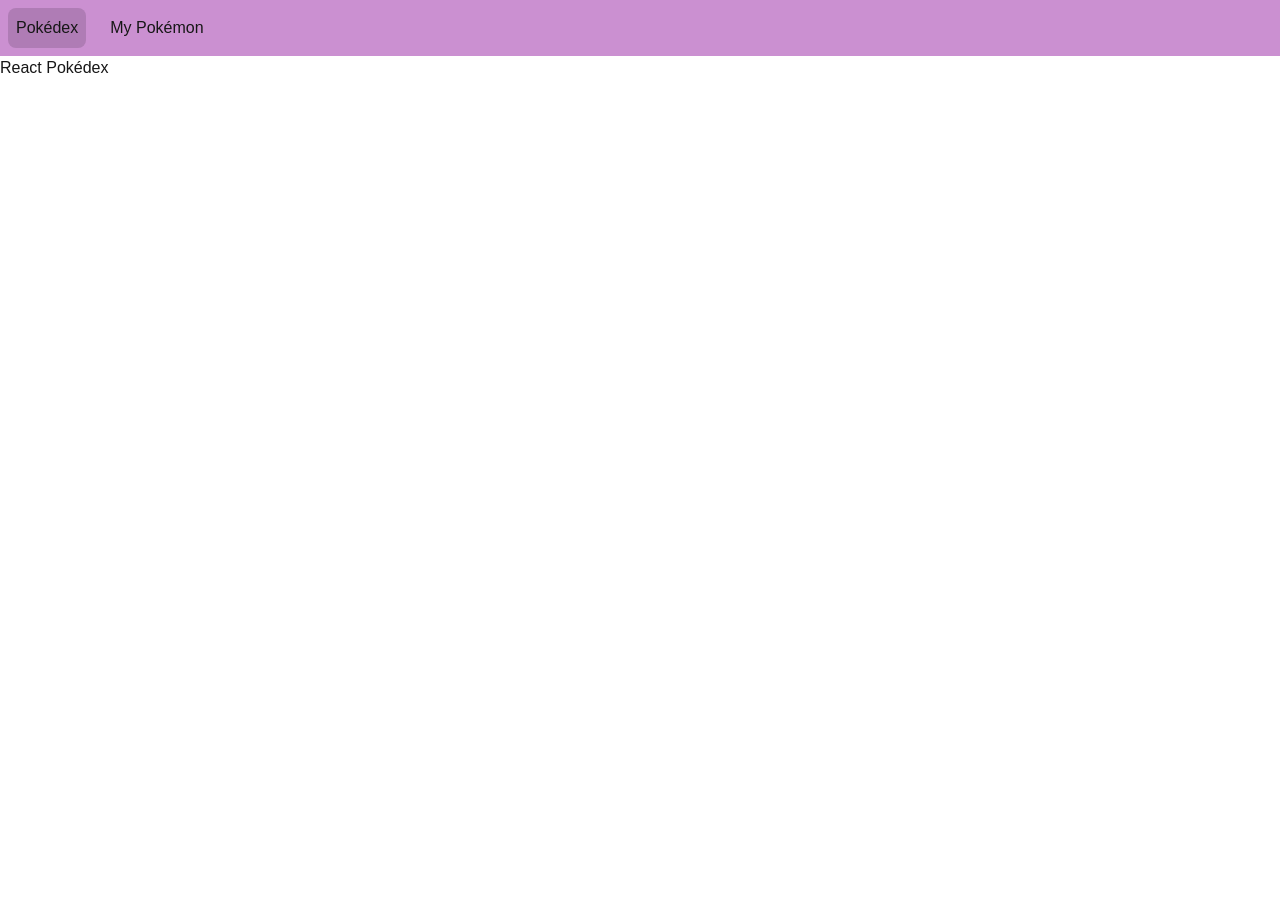
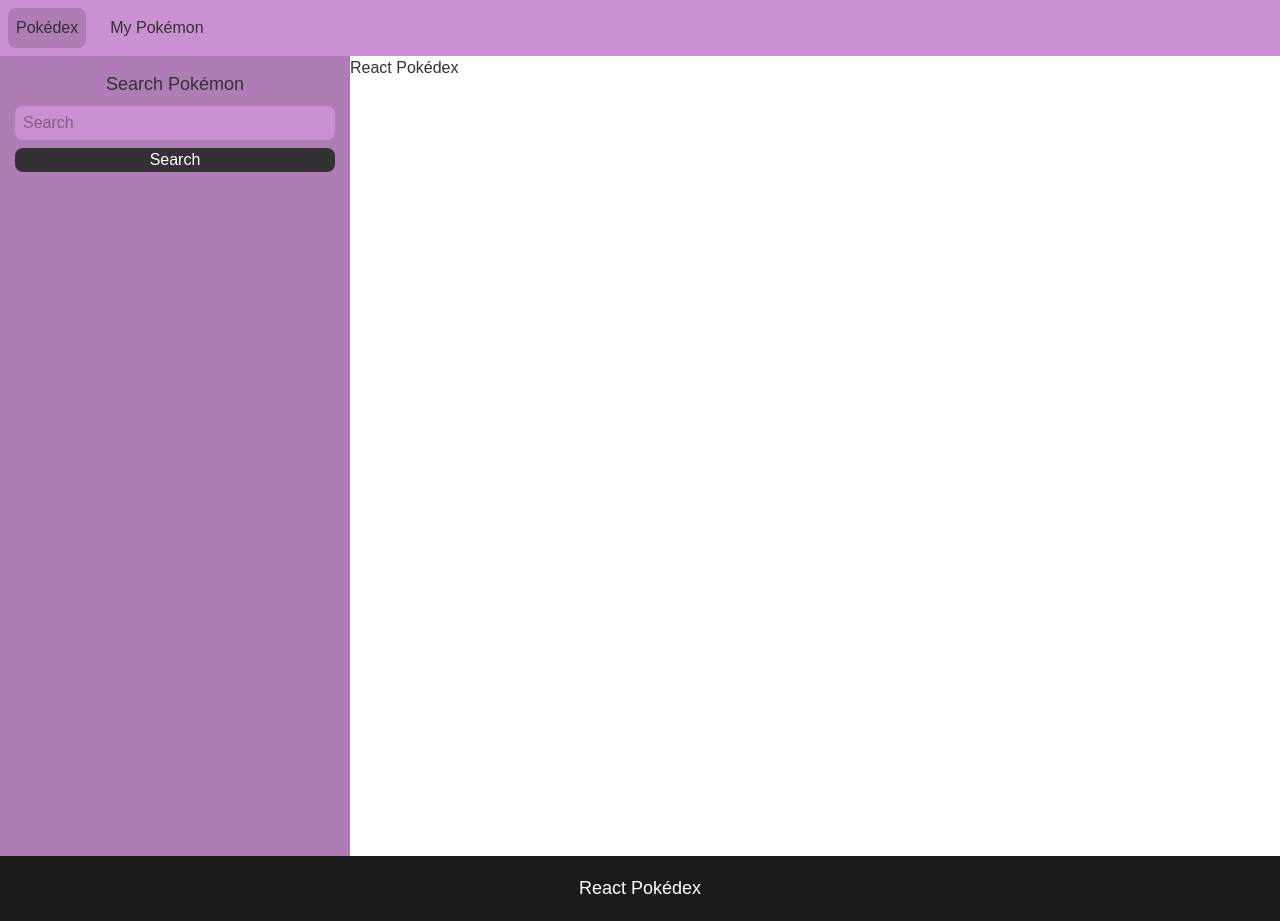
Before and after one commit to Cadexii/react-pokedex, a Next.js app: page / in a window 1280 px wide. Before the commit the page ends 800 px from the top, so only its background shows below. Built offline with nearby package versions, Linux system fonts and the light colour scheme.

Commit message:
create sidebar

```diff
--- /dev/null
+++ b/src/app/components/Footer/Footer.tsx
@@ -0,0 +1,11 @@
+import styles from "./footer.module.css";
+
+const Footer = () => {
+  return (
+    <div className={styles.container}>
+      <h1>React Pokédex</h1>
+    </div>
+  );
+};
+
+export default Footer;
--- /dev/null
+++ b/src/app/components/Footer/footer.module.css
@@ -0,0 +1,13 @@
+.container {
+    display: flex;
+    justify-content: center;
+    align-items: center;
+    background-color: #1b1b1b;
+    height: 65px;
+    bottom: 0;
+
+    h1 {
+        color: #ffffff;
+        font-size: 18px;
+    }
+}
--- /dev/null
+++ b/src/app/components/Sidebar/Sidebar.tsx
@@ -0,0 +1,15 @@
+import styles from "./sidebar.module.css";
+
+const Sidebar = () => {
+  return (
+    <div className={styles.container}>
+      <div className={styles.searchContainer}>
+        <h2>Search Pokémon</h2>
+        <input type="text" placeholder="Search" />
+        <button>Search</button>
+      </div>
+    </div>
+  );
+};
+
+export default Sidebar;
--- /dev/null
+++ b/src/app/components/Sidebar/sidebar.module.css
@@ -0,0 +1,44 @@
+.container {
+    display: flex;
+    justify-content: center;
+    background-color: var(--tertiary);
+    width: 350px;
+    height: 100vh;
+    padding: 15px;
+}
+
+.searchContainer {
+    display: flex;
+    flex-direction: column;
+    justify-content: center;
+    align-items: center;
+    width: 100%;
+    height: 100px;
+
+    h2 {
+        color: var(--foreground);
+        font-size: 18px;
+        margin-bottom: 0.5rem;
+    }
+
+    input {
+        width: 100%;
+        height: 100%;
+        border-radius: 0.5rem;
+        padding: 0.5rem;
+        background-color: var(--secondary);
+    }
+
+    button {
+        width: 100%;
+        border-radius: 0.5rem;
+        background-color: var(--foreground);
+        color: var(--background);
+        font-size: 16px;
+        margin-top: 0.5rem;
+        &:hover {
+            cursor: pointer;
+            background-color: var(--color-button-hover);
+        }
+    }
+}
--- a/src/app/globals.css
+++ b/src/app/globals.css
@@ -2,9 +2,10 @@
 
 :root {
   --background: #ffffff;
-  --foreground: #171717;
+  --foreground: #323232;
   --secondary: #cb90d1;
   --tertiary: #af7cb5;
+  --color-button-hover: #dcdcdc;
 }
 
 @theme inline {
@@ -12,6 +13,7 @@
   --color-foreground: var(--foreground);
   --color-secondary: var(--secondary);
   --color-tertiary: var(--tertiary);
+  --color-button-hover: var(--color-button-hover);
   --font-sans: var(--font-geist-sans);
   --font-mono: var(--font-geist-mono);
 }
@@ -22,6 +24,7 @@
     --foreground: #ededed;
     --secondary: #cb90d1;
     --tertiary: #af7cb5;
+    --color-button-hover: #dcdcdc;
   }
 }
 
--- a/src/app/layout.tsx
+++ b/src/app/layout.tsx
@@ -2,6 +2,7 @@
 import { Geist, Geist_Mono } from "next/font/google";
 import "./globals.css";
 import Header from "./components/Header/Header";
+import Footer from "./components/Footer/Footer";
 
 const geistSans = Geist({
   variable: "--font-geist-sans",
@@ -32,6 +33,9 @@
           <Header />
         </header>
         {children}
+        <footer>
+          <Footer />
+        </footer>
       </body>
     </html>
   );
--- a/src/app/page.tsx
+++ b/src/app/page.tsx
@@ -1,6 +1,9 @@
+import Sidebar from "./components/Sidebar/Sidebar";
+
 export default function Home() {
   return (
-    <div>
+    <div style={{ display: "flex", flexDirection: "row" }}>
+      <Sidebar />
       <h1>React Pokédex</h1>
     </div>
   );
```
